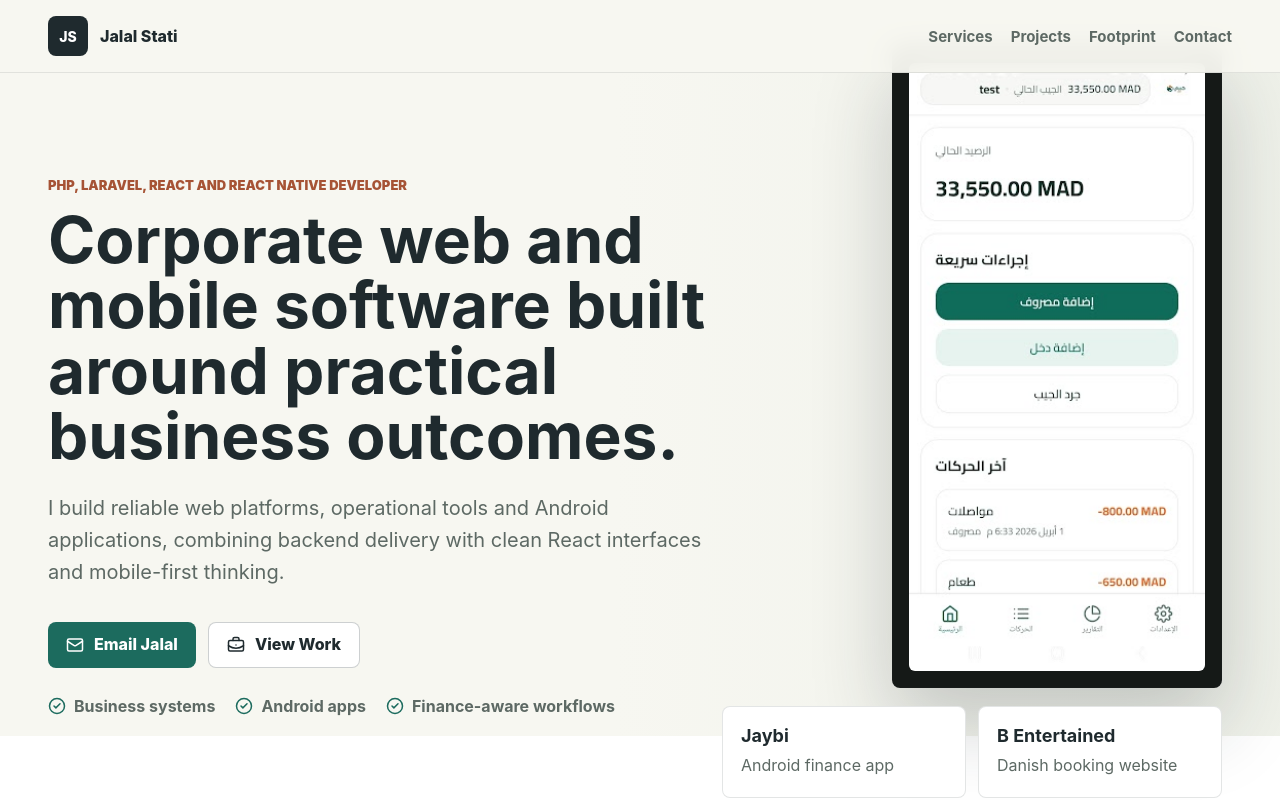
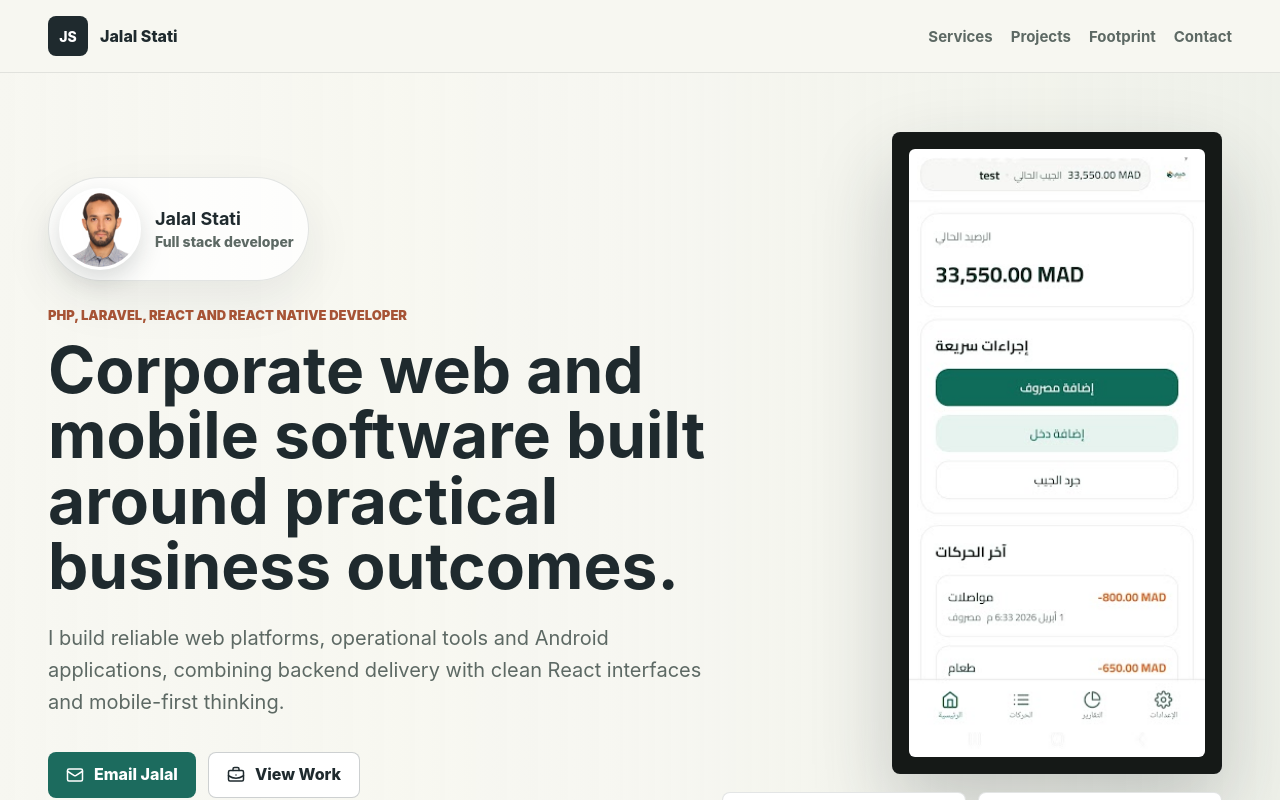
Before and after one commit to jom006/jalalstati, a React (Vite) app: page / in a window 1280 px wide. Shown: the top 800 px of the page. Built offline with nearby package versions, Linux system fonts and the light colour scheme.

Commit message:
Add round profile portrait

```diff
--- a/src/App.jsx
+++ b/src/App.jsx
@@ -200,6 +200,13 @@ function App() {
 
       <section id="top" className="hero section-band">
         <div className="hero-copy">
+          <div className="profile-lockup">
+            <img className="profile-photo" src="/assets/jalal-stati-headshot.jpeg" alt="Jalal Stati portrait" />
+            <div>
+              <strong>Jalal Stati</strong>
+              <span>Full stack developer</span>
+            </div>
+          </div>
           <p className="eyebrow">PHP, Laravel, React and React Native developer</p>
           <h1>Corporate web and mobile software built around practical business outcomes.</h1>
           <p className="lead">
--- a/src/styles.css
+++ b/src/styles.css
@@ -132,6 +132,47 @@ nav a:focus-visible {
   position: relative;
   z-index: 2;
   max-width: 760px;
+}
+
+.profile-lockup {
+  display: inline-flex;
+  align-items: center;
+  gap: 14px;
+  margin-bottom: 26px;
+  padding: 10px 14px 10px 10px;
+  border: 1px solid rgba(31, 42, 46, 0.12);
+  border-radius: 999px;
+  background: rgba(255, 255, 255, 0.76);
+  box-shadow: 0 18px 50px rgba(31, 42, 46, 0.08);
+}
+
+.profile-photo {
+  width: 82px;
+  height: 82px;
+  flex: 0 0 auto;
+  border: 3px solid #ffffff;
+  border-radius: 50%;
+  background: #ffffff;
+  object-fit: cover;
+  object-position: center;
+  box-shadow: 0 10px 24px rgba(31, 42, 46, 0.16);
+}
+
+.profile-lockup strong,
+.profile-lockup span {
+  display: block;
+  letter-spacing: 0;
+}
+
+.profile-lockup strong {
+  margin-bottom: 4px;
+  font-size: 18px;
+}
+
+.profile-lockup span {
+  color: var(--muted);
+  font-size: 14px;
+  font-weight: 800;
 }
 
 .eyebrow {
@@ -801,6 +842,16 @@ h3 {
     width: 100%;
     max-width: 280px;
   }
+
+  .profile-lockup {
+    max-width: 100%;
+    border-radius: 8px;
+  }
+
+  .profile-photo {
+    width: 70px;
+    height: 70px;
+  }
 }
 
 @media (max-width: 520px) {
```
Also changed, not shown: public/assets/jalal-stati-headshot.jpeg (added).
